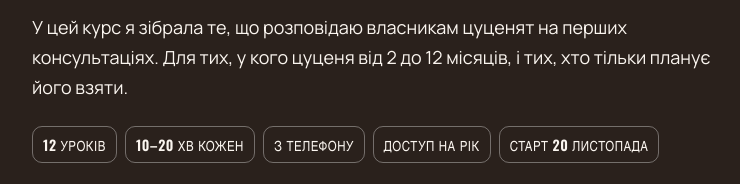
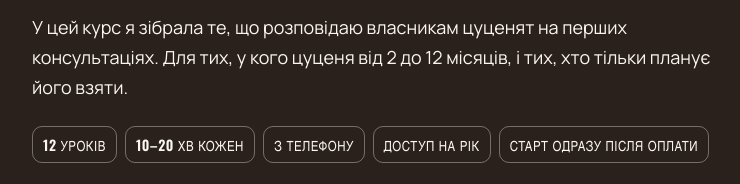
Before and after one commit to mogilevskakateryna-lgtm/lapoteka-info, a plain HTML site: page puppy/stattya2/index.html in a window 1280 px wide. Shown: the part 9340-9524 px from the top of the page, without its empty margins (264-1004 px from the left). Drawn offline with nearby package versions, Linux system fonts and the light colour scheme.

Commit message:
Update index.html

```diff
--- a/puppy/stattya2/index.html
+++ b/puppy/stattya2/index.html
@@ -313,7 +313,7 @@ document.addEventListener('click',function(e){var a=e.target&&e.target.closest?e
  <span class="eyebrow" style="color:var(--hi)">Курс</span>
  <h2>«Цуценя без сліз: перші місяці вдома»</h2>
  <p>У цей курс я зібрала те, що розповідаю власникам цуценят на перших консультаціях. Для тих, у кого цуценя від 2 до 12 місяців, і тих, хто тільки планує його взяти.</p>
- <div class="chips"><span>12 уроків</span><span>10–20 хв кожен</span><span>з телефону</span><span>доступ на рік</span><span>старт 20 листопада</span></div>
+ <div class="chips"><span>12 уроків</span><span>10–20 хв кожен</span><span>з телефону</span><span>доступ на рік</span><span>старт одразу після оплати</span></div>
  <div class="stage"><span class="eyebrow">Етап 1</span><h3>Перший час разом</h3><ol start="1"><li>Як обрати цуцика: порода, заводчик, притулки</li><li>Як зробити дім безпечним для щеняти</li><li>Перші тижні разом: чому так складно і як полегшити собі життя</li><li>Режим дня</li></ol></div><div class="stage"><span class="eyebrow">Етап 2</span><h3>Поведінка вдома</h3><ol start="5"><li>Туалет: привчання до пелюшки й до вулиці</li><li>Маленька акула: як зупинити покуси</li><li>Гризе все підряд: як вберегти меблі та пелюшки</li><li>Сам удома: як привчити лишатися самому без виття і погризів</li></ol></div><div class="stage"><span class="eyebrow">Етап 3</span><h3>Приємні прогулянки</h3><ol start="9"><li>Найважливіші навички, які треба опановувати з першого дня</li><li>Перші прогулянки, соціалізація</li><li>Вчимося не підбирати з землі</li><li>Перехідний вік 6–12 місяців: чому «раптом перестав слухатись»</li></ol></div>
  <p class="muted">Уроки виходять у закритому Telegram-каналі. Курс у записі, без зворотного зв’язку, тож потрібні 10–15 хвилин практики щодня.</p>
  <div class="flow" style="gap:12px">
```
